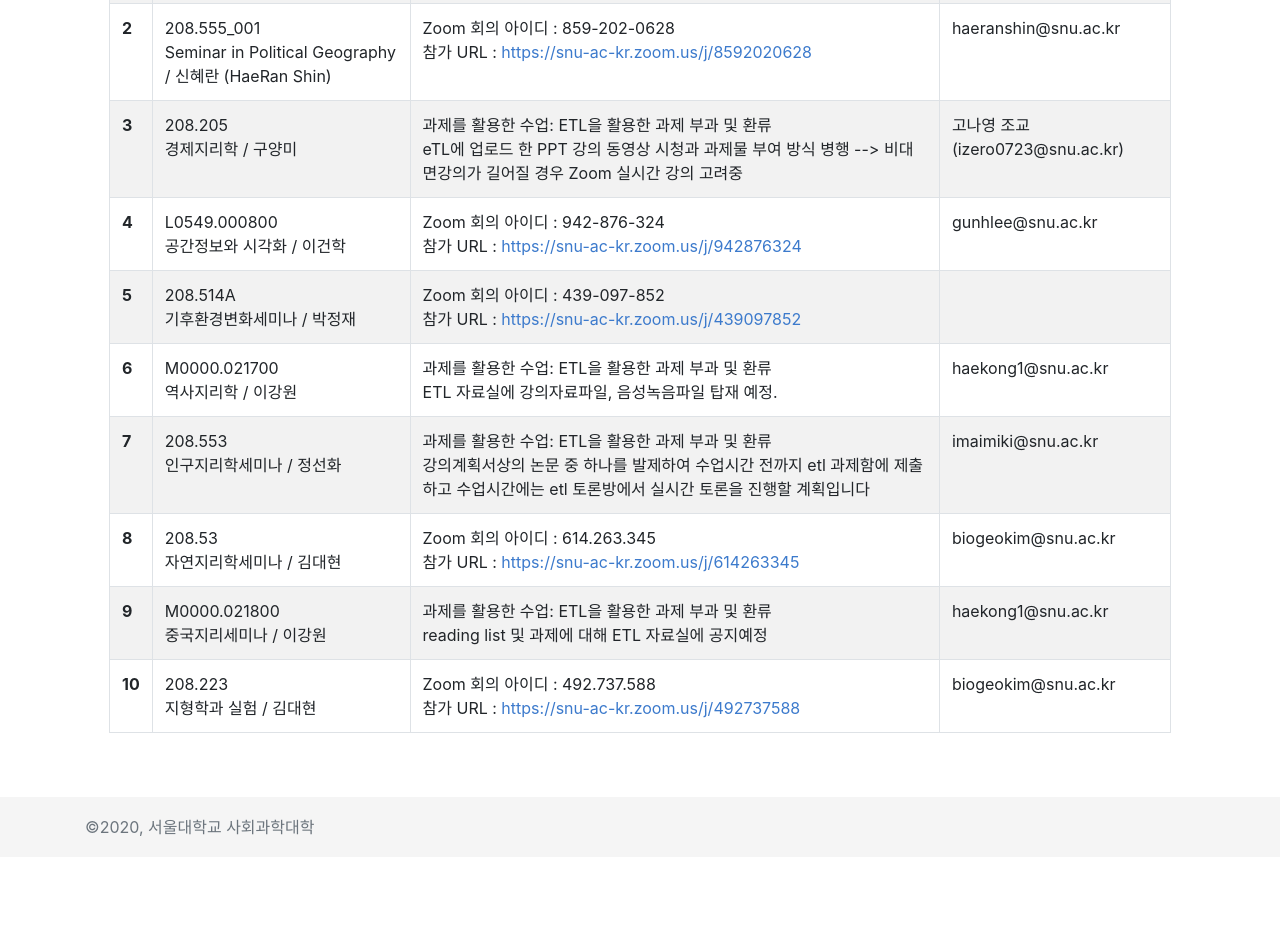
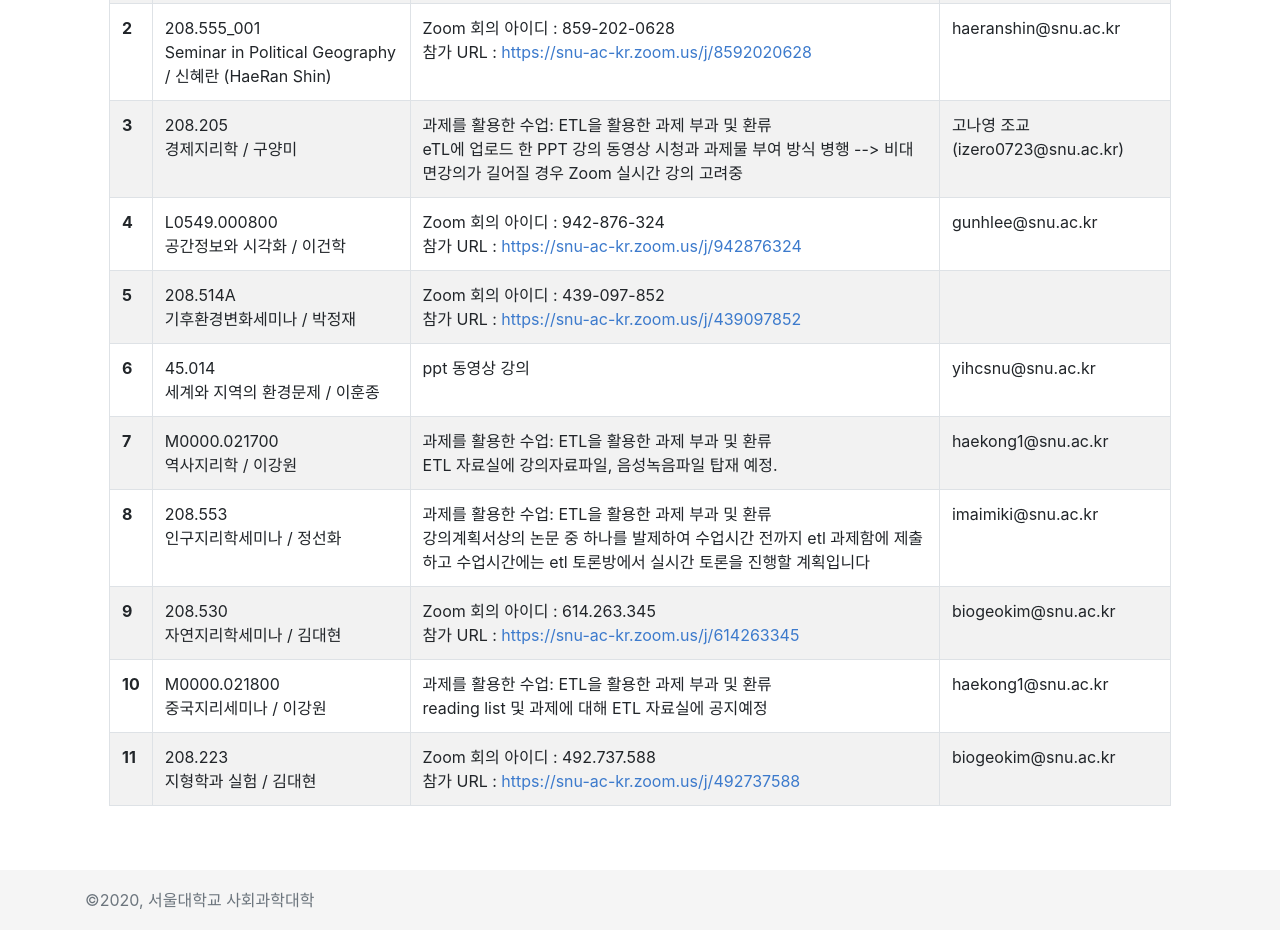
Before and after one commit to monot/css-courses, a plain HTML site: page geog.html in a window 1280 px wide. Shown: the part 470-1400 px from the top of the page. Before the commit the page ends 1327 px from the top, so only its background shows below. Drawn offline with Linux system fonts and the light colour scheme; files whose address does not match are found by name.

Commit message:
Updated on 3/11 6:30pm

```diff
--- a/geog_inc.html
+++ b/geog_inc.html
@@ -25,26 +25,31 @@
     <td></td>
 </tr><tr>
     <th scope="row">6</th>
+    <td>45.014<br>세계와 지역의 환경문제 / 이훈종</td>
+    <td>ppt 동영상 강의</td>
+    <td>yihcsnu@snu.ac.kr</td>
+</tr><tr>
+    <th scope="row">7</th>
     <td>M0000.021700<br>역사지리학 / 이강원</td>
     <td>과제를 활용한 수업: ETL을 활용한 과제 부과 및 환류<br>ETL 자료실에 강의자료파일,  음성녹음파일 탑재 예정.  </td>
     <td>haekong1@snu.ac.kr</td>
 </tr><tr>
-    <th scope="row">7</th>
+    <th scope="row">8</th>
     <td>208.553<br>인구지리학세미나 / 정선화</td>
     <td>과제를 활용한 수업: ETL을 활용한 과제 부과 및 환류<br>강의계획서상의 논문 중 하나를 발제하여 수업시간 전까지 etl 과제함에 제출하고 수업시간에는 etl 토론방에서  실시간 토론을 진행할 계획입니다</td>
     <td>imaimiki@snu.ac.kr</td>
 </tr><tr>
-    <th scope="row">8</th>
-    <td>208.53<br>자연지리학세미나 / 김대현</td>
+    <th scope="row">9</th>
+    <td>208.530<br>자연지리학세미나 / 김대현</td>
     <td>Zoom 회의 아이디 : 614.263.345<br>참가 URL : <a href="https://snu-ac-kr.zoom.us/j/614263345">https://snu-ac-kr.zoom.us/j/614263345</a></td>
     <td>biogeokim@snu.ac.kr</td>
 </tr><tr>
-    <th scope="row">9</th>
+    <th scope="row">10</th>
     <td>M0000.021800<br>중국지리세미나 / 이강원</td>
     <td>과제를 활용한 수업: ETL을 활용한 과제 부과 및 환류<br>reading list 및 과제에 대해 ETL 자료실에 공지예정 </td>
     <td>haekong1@snu.ac.kr</td>
 </tr><tr>
-    <th scope="row">10</th>
+    <th scope="row">11</th>
     <td>208.223<br>지형학과 실험 / 김대현</td>
     <td>Zoom 회의 아이디 : 492.737.588<br>참가 URL : <a href="https://snu-ac-kr.zoom.us/j/492737588">https://snu-ac-kr.zoom.us/j/492737588</a></td>
     <td>biogeokim@snu.ac.kr</td>
```
Also changed, not shown: soc_inc.html (+5 -0 lines), welfare_inc.html (+2 -2 lines).
